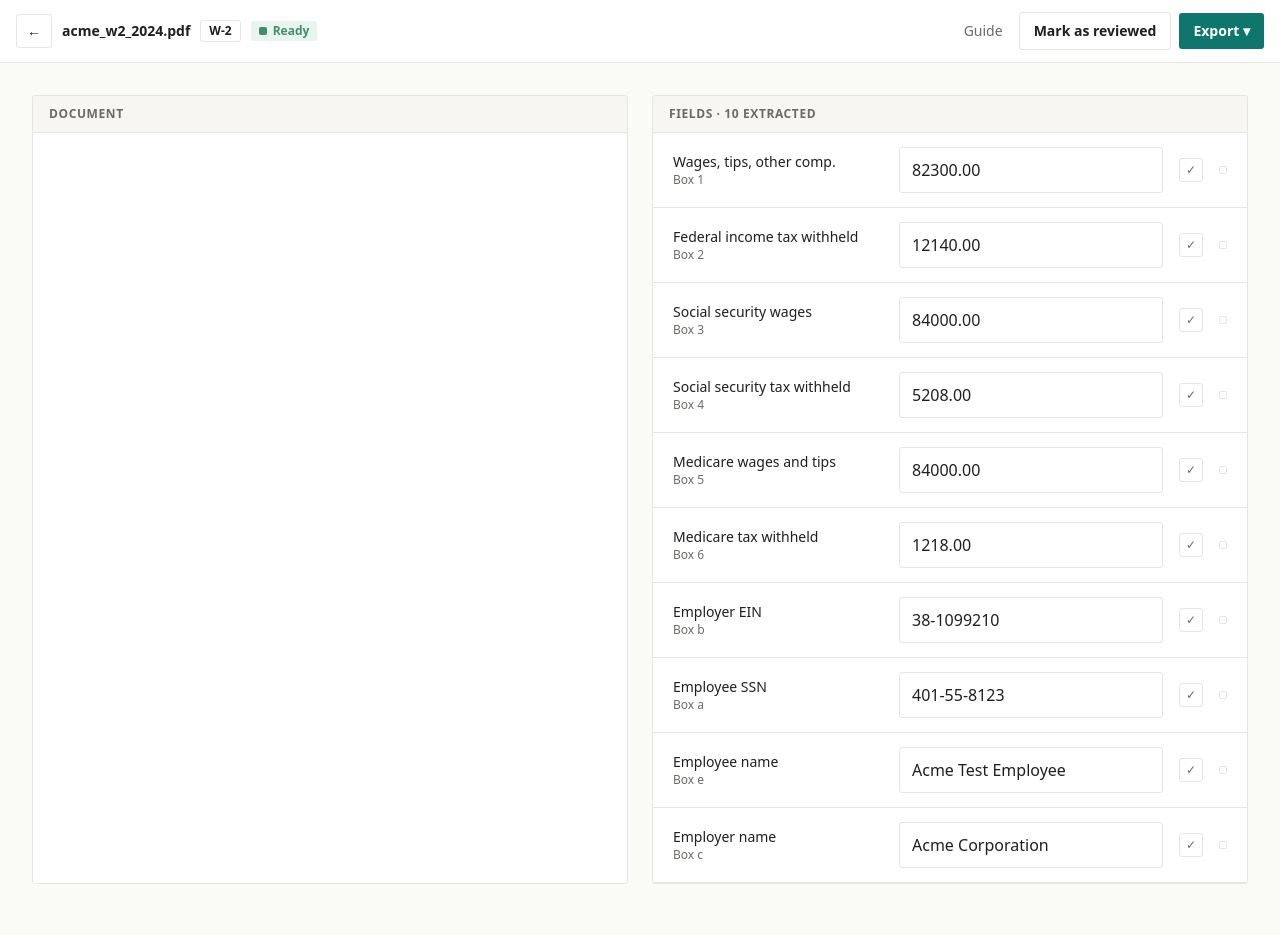
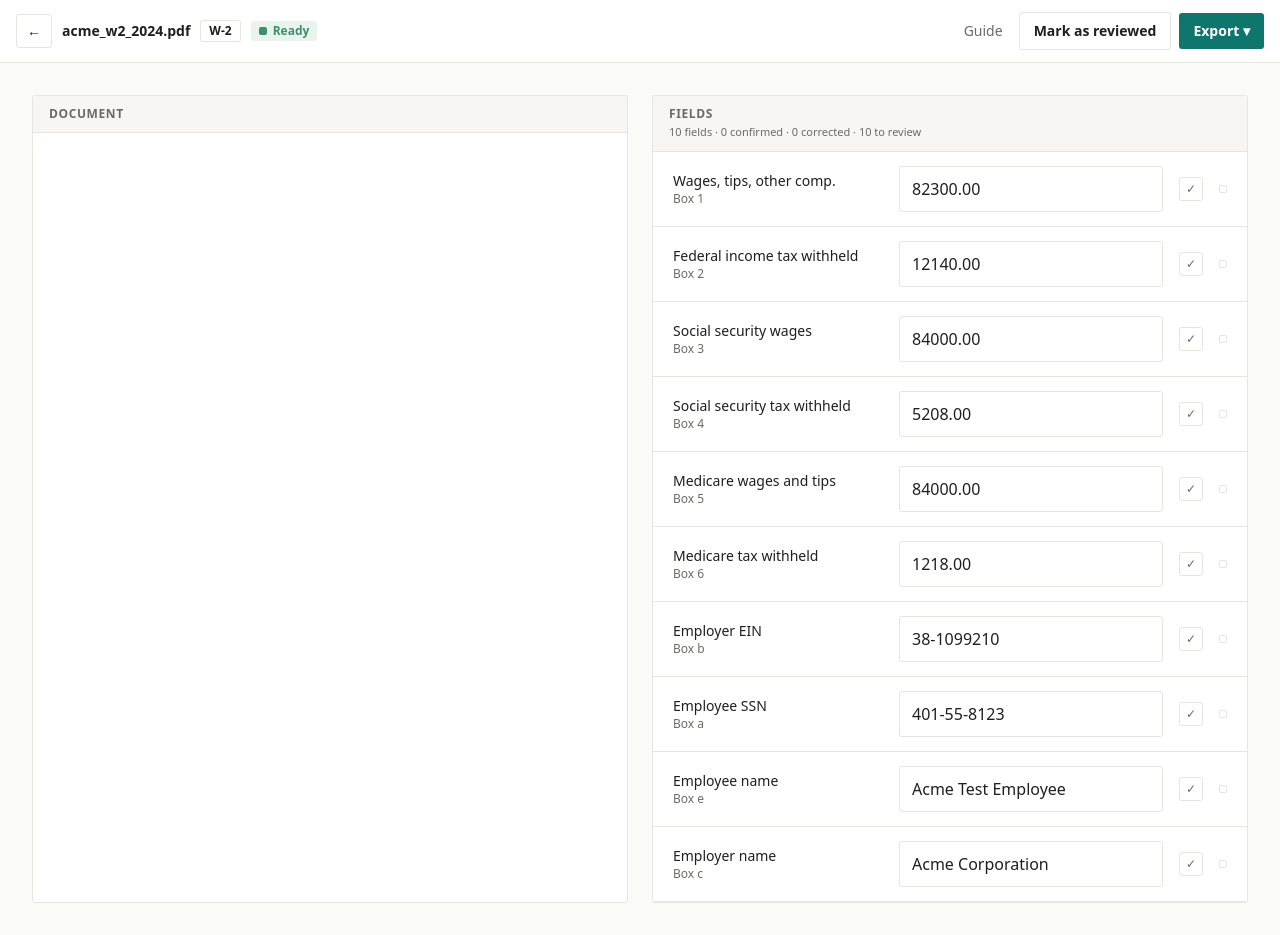
Before and after one commit to AndresL230/taxform_automation, a React (Vite) app: page /review/doc-acme in a window 1280 px wide. Built offline with nearby package versions, Linux system fonts and the light colour scheme; a web font is replaced by a local one.

Commit message:
feat: review summary, per-field validation messages, soft export gate

```diff
--- a/src/pages/Review.tsx
+++ b/src/pages/Review.tsx
@@ -6,6 +6,7 @@ import FieldRow from '../components/FieldRow'
 import StatusPill from '../components/StatusPill'
 import FormTypeBadge from '../components/FormTypeBadge'
 import { toJSON, toCSV, downloadFile } from '../lib/export'
+import { reviewSummary, unreviewedCount } from '../lib/review'
 import type { BBox } from '../types'
 
 export default function Review() {
@@ -40,6 +41,13 @@ export default function Review() {
   const selectedField = doc.fields.find((f) => f.key === selectedKey) ?? null
   const highlight: BBox | null = selectedField?.bbox ?? null
   const baseName = doc.filename.replace(/\.[^.]+$/, '')
+  const summary = reviewSummary(doc)
+  const messagesByField = new Map((doc.validationMessages ?? []).map((m) => [m.fieldKey, m.message]))
+  const canExport = doc.status === 'ready' || doc.status === 'needs_review'
+  const confirmExport = () => {
+    const n = unreviewedCount(doc)
+    return n === 0 || window.confirm(`${n} fields haven't been reviewed, export anyway?`)
+  }
 
   return (
     <div className="min-h-screen bg-paper">
@@ -61,6 +69,7 @@ export default function Review() {
               Mark as reviewed
             </button>
           )}
+          {canExport && (
           <div className="relative" ref={exportRef}>
             <button
               type="button"
@@ -76,20 +85,21 @@ export default function Review() {
                 <button
                   type="button"
                   className="block w-full px-3 py-1.5 text-left text-sm hover:bg-paper-2"
-                  onClick={() => { downloadFile(`${baseName}.json`, 'application/json', toJSON(doc)); setMenuOpen(false) }}
+                  onClick={() => { if (!confirmExport()) return; downloadFile(`${baseName}.json`, 'application/json', toJSON(doc)); setMenuOpen(false) }}
                 >
                   JSON
                 </button>
                 <button
                   type="button"
                   className="block w-full px-3 py-1.5 text-left text-sm hover:bg-paper-2"
-                  onClick={() => { downloadFile(`${baseName}.csv`, 'text/csv', toCSV(doc)); setMenuOpen(false) }}
+                  onClick={() => { if (!confirmExport()) return; downloadFile(`${baseName}.csv`, 'text/csv', toCSV(doc)); setMenuOpen(false) }}
                 >
                   CSV
                 </button>
               </div>
             )}
           </div>
+          )}
         </div>
       </header>
 
@@ -109,8 +119,11 @@ export default function Review() {
               </div>
             </section>
             <section className="overflow-hidden rounded-[3px] border border-border bg-white">
-              <div className="border-b border-border bg-paper-2 px-3 py-2 text-[11px] font-semibold uppercase tracking-wider text-muted lg:px-4 lg:py-2.5 lg:text-xs">
-                Fields · {doc.fields.length} extracted
+              <div className="border-b border-border bg-paper-2 px-3 py-2 lg:px-4 lg:py-2.5">
+                <div className="text-[11px] font-semibold uppercase tracking-wider text-muted lg:text-xs">Fields</div>
+                <div className="mt-0.5 text-[11px] font-normal normal-case text-muted">
+                  {summary.total} fields · {summary.confirmed} confirmed · {summary.corrected} corrected · {summary.remaining} to review
+                </div>
               </div>
               {doc.fields.length === 0 ? (
                 <p className="px-3.5 py-6 text-sm text-muted">No fields were extracted from this document.</p>
@@ -123,6 +136,7 @@ export default function Review() {
                     onSelect={() => setSelectedKey(f.key)}
                     onChange={(value) => updateField(doc.id, f.key, value)}
                     onConfirm={() => confirmField(doc.id, f.key)}
+                    validationMessage={messagesByField.get(f.key)}
                   />
                 ))
               )}
```
Also changed, not shown: 1 other file (tests, documents, lock files or other folders).
